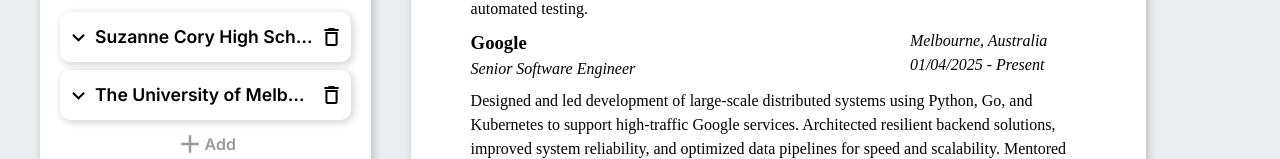
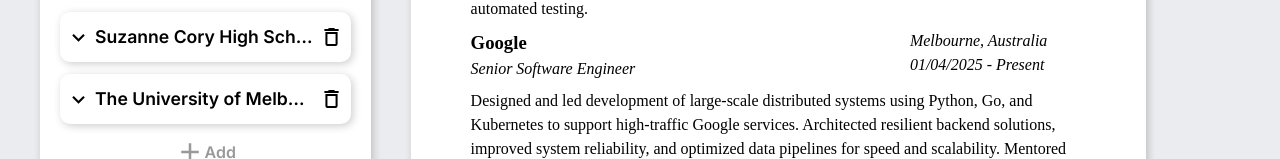
Before and after one commit to ckyever/cv-application, a React (Vite) app: page / in a window 1280 px wide. Shown: the part 641-800 px from the top of the page. Built offline with nearby package versions, Linux system fonts and the light colour scheme.

Commit message:
Add more space between edit selectors

```diff
--- a/src/styles/EditSelector.css
+++ b/src/styles/EditSelector.css
@@ -1,3 +1,7 @@
+.edit-selector {
+  margin-bottom: 4px;
+}
+
 .selector-buttons {
   display: flex;
   justify-content: space-between;
```
